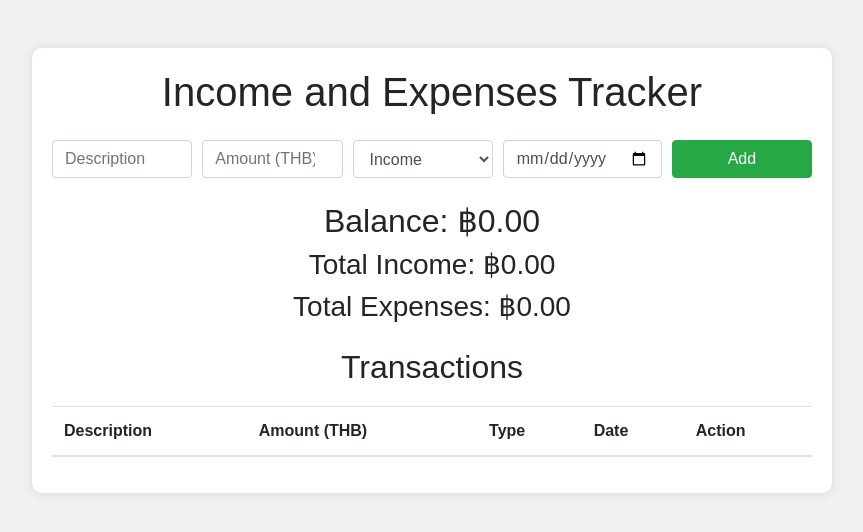
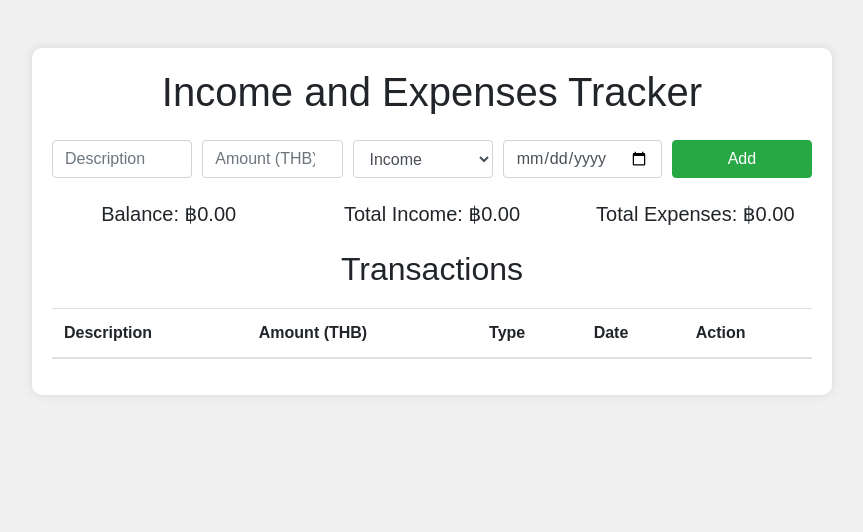
Before and after one commit to maxghb/Revernue, a plain HTML site: page Index.html in a window 1280 px wide. Shown: the whole page, without its empty margins (208-1071 px from the left). Drawn offline with nearby package versions, Linux system fonts and the light colour scheme.

Commit message:
font small size

```diff
--- a/Index.html
+++ b/Index.html
@@ -31,9 +31,17 @@
             </div>
         </div>
         <div class="balance mt-4">
-            <h2 class="text-center">Balance: ฿<span id="balance">0.00</span></h2>
-            <h3 class="text-center">Total Income: ฿<span id="total-income">0.00</span></h3>
-            <h3 class="text-center">Total Expenses: ฿<span id="total-expenses">0.00</span></h3>
+            <div class="row text-center">
+                <div class="col-md-4">
+                    <h3 class="summary-text">Balance: ฿<span id="balance">0.00</span></h3>
+                </div>
+                <div class="col-md-4">
+                    <h3 class="summary-text">Total Income: ฿<span id="total-income">0.00</span></h3>
+                </div>
+                <div class="col-md-4">
+                    <h3 class="summary-text">Total Expenses: ฿<span id="total-expenses">0.00</span></h3>
+                </div>
+            </div>
         </div>
         <div class="transactions mt-4">
             <h2 class="text-center">Transactions</h2>
--- a/styles.css
+++ b/styles.css
@@ -24,3 +24,8 @@ body {
     color: red;
     cursor: pointer;
 }
+
+.balance .summary-text {
+    font-size: 1.25rem; /* Adjusted font size */
+    margin-bottom: 0;
+}
```
